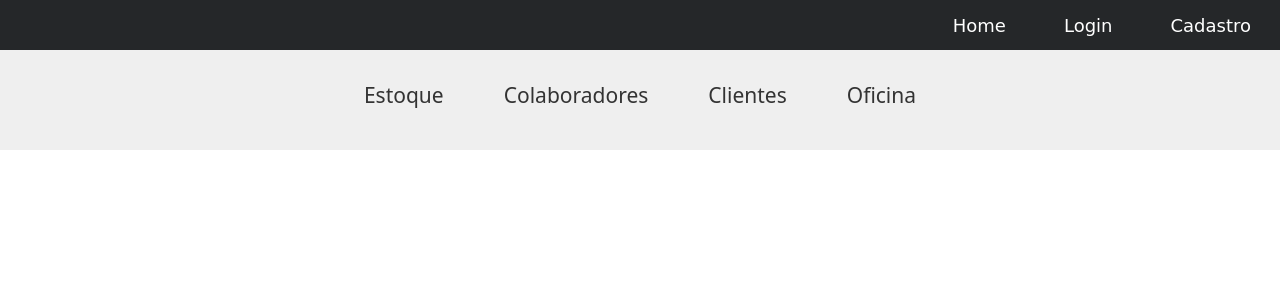
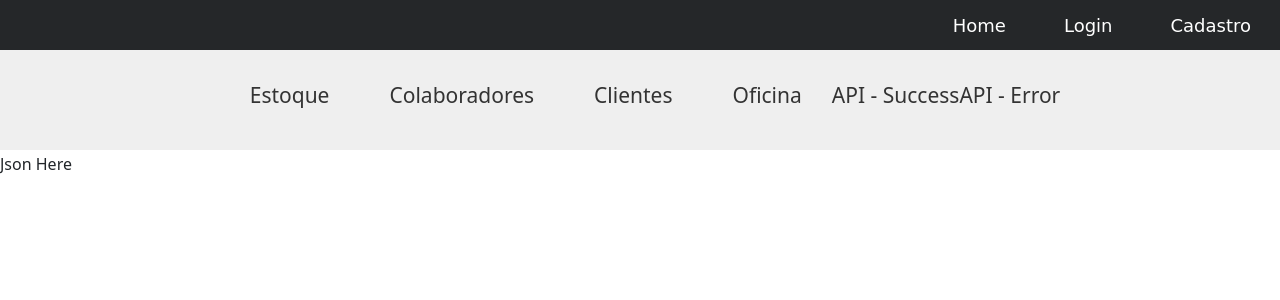
Before and after one commit to E-Fernandez-Albuquerque/WEBII-Projeto-1unidade, a Django app: template concessionaria/templates/home.html in a window 1280 px wide. Shown: the top 300 px of the page. Run offline with Django 3.2, Linux system fonts and the light colour scheme; the template is opened without the code that fills it, so the values that code supplies are empty; some libraries are stand-ins or nearby versions.

Commit message:
Consumindo API FIPE - Primeira etapa
Iniciando o processo de implementação de API

```diff
--- a/concessionaria/concessionaria/settings.py
+++ b/concessionaria/concessionaria/settings.py
@@ -149,7 +149,6 @@ LOGIN_REDIRECT_URL = '/'
 
 
 #CACHE_CONFIG
-
 CACHES = {
     'default': {
         'BACKEND': 'django.core.cache.backends.db.DatabaseCache',
@@ -157,5 +156,5 @@ CACHES = {
     }
 }
 
-CACHE_MIDDLEWARE_SECONDS = 600
+CACHE_MIDDLEWARE_SECONDS = 60
 CACHE_MIDDLEWARE_KEY_PREFIX = 'devweb'
--- a/concessionaria/templates/base.html
+++ b/concessionaria/templates/base.html
@@ -8,7 +8,10 @@
     <meta http-equiv="X-UA-Compatible" content="IE=edge">
     <meta name="viewport" content="width=device-width, initial-scale=1.0">
     <link href="{% static 'css/home.css' %}" rel="stylesheet">
-    <link href="https://cdn.jsdelivr.net/npm/bootstrap@5.1.3/dist/css/bootstrap.min.css" rel="stylesheet" integrity="sha384-1BmE4kWBq78iYhFldvKuhfTAU6auU8tT94WrHftjDbrCEXSU1oBoqyl2QvZ6jIW3" crossorigin="anonymous">
+    <link href="https://cdn.jsdelivr.net/npm/bootstrap@5.1.3/dist/css/bootstrap.min.css" rel="stylesheet"
+        integrity="sha384-1BmE4kWBq78iYhFldvKuhfTAU6auU8tT94WrHftjDbrCEXSU1oBoqyl2QvZ6jIW3" crossorigin="anonymous">
+
+    <script src="https://code.jquery.com/jquery-1.9.1.js"></script>
     <title>{% block title%}{% endblock %}</title>
 </head>
 
@@ -29,6 +32,71 @@
         {% endblock %}
     </div>
 
+    <script>
+
+        $('#lnkSuccess').click(function (e) {
+            e.preventDefault();
+            getSuccessOutput();
+        });
+
+        $('#lnkError').click(function (e) {
+            e.preventDefault();
+            getFailOutput();
+        });
+
+        // On click, get the ajax success output
+        function getSuccessOutput() {
+            $.ajax({
+                url: 'https://parallelum.com.br/fipe/api/v1/carros/marcas/59/modelos/5940/anos/2014-3',
+                complete: function (response) {
+                    console.log(response);
+                    $('#post').html(response.responseText);
+                    let veiculo = response.responseText
+                    console.log(veiculo)
+                },
+                error: function (jqXHR, exception) {
+                    getErrorMessage(jqXHR, exception);
+                },
+            });
+        }
+
+        // On click, get the ajax error output
+        function getFailOutput() {
+            $.ajax({
+                url: 'some_unknown_page.html',
+                success: function (response) {
+                    $('#post').html(response.responseText);
+                },
+                error: function (jqXHR, exception) {
+                    console.log(jqXHR);
+                    getErrorMessage(jqXHR, exception);
+                },
+            });
+        }
+
+        // This function is used to get error message for all ajax calls
+        function getErrorMessage(jqXHR, exception) {
+            var msg = '';
+            if (jqXHR.status === 0) {
+                msg = 'Not connect.\n Verify Network.';
+            } else if (jqXHR.status == 404) {
+                msg = 'Requested page not found. [404]';
+            } else if (jqXHR.status == 500) {
+                msg = 'Internal Server Error [500].';
+            } else if (exception === 'parsererror') {
+                msg = 'Requested JSON parse failed.';
+            } else if (exception === 'timeout') {
+                msg = 'Time out error.';
+            } else if (exception === 'abort') {
+                msg = 'Ajax request aborted.';
+            } else {
+                msg = 'Uncaught Error.\n' + jqXHR.responseText;
+            }
+            $('#post').html(msg);
+        }
+
+    </script>
+
 </body>
 
 </html>
--- a/concessionaria/templates/home.html
+++ b/concessionaria/templates/home.html
@@ -8,5 +8,12 @@
     <a style="cursor: pointer; padding: 0 30px" href="/colaboradores">Colaboradores</a>
     <a style="cursor: pointer; padding: 0 30px" href="/clientes">Clientes</a>
     <a style="cursor: pointer; padding: 0 30px" href="/oficina">Oficina</a>
+
+    <a href="#" id='lnkSuccess'>API - Success</a>
+    <a href="#" id='lnkError'>API - Error</a>
+</div>
+
+<div>
+    <p id="post">Json Here</p>
 </div>
 {% endblock %}
```
Also changed, not shown: concessionaria/db.sqlite3.
